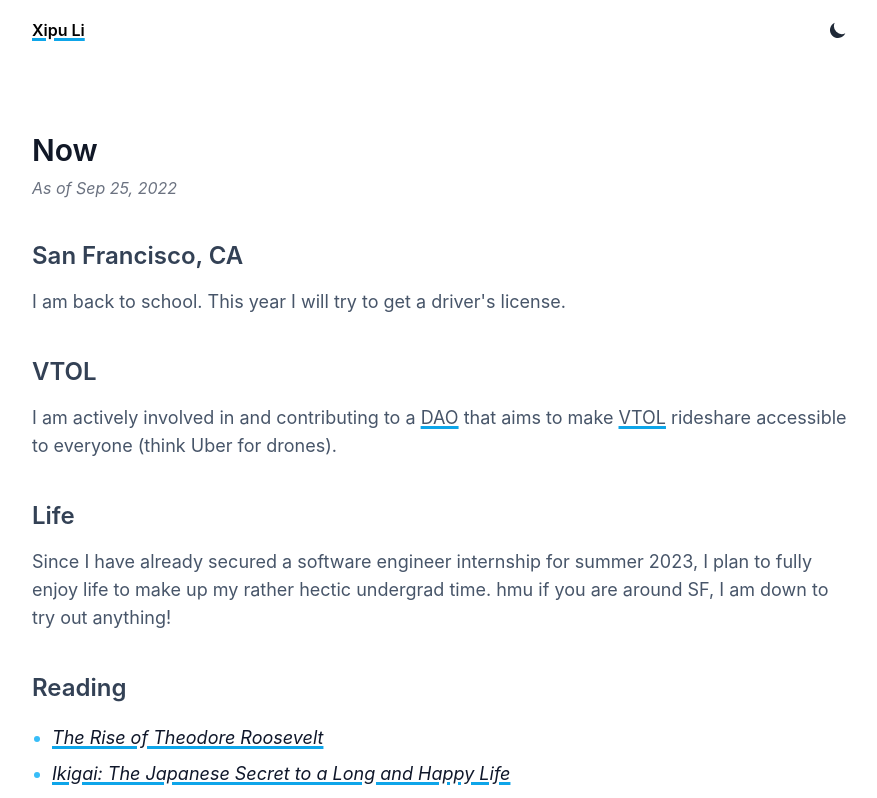
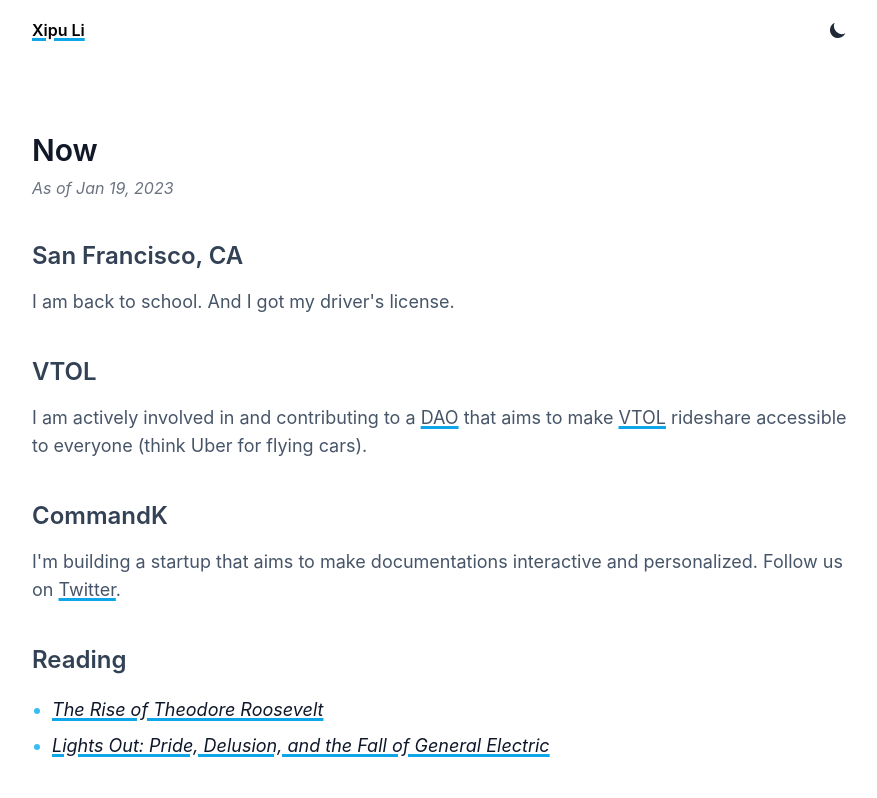
Before and after one commit to GoodluckH/personal-blog, a Next.js app: page /now in a window 1280 px wide. Shown: the top 798 px of the page, without its empty margins (196-1073 px from the left). Built offline with nearby package versions, Linux system fonts and the light colour scheme.

Commit message:
chore(now): update now page

```diff
--- a/pages/now.jsx
+++ b/pages/now.jsx
@@ -33,14 +33,13 @@ export default function Home() {
           </h2>
           <h4 className="text-gray-500 dark:text-gray-400">
             <span className="text-base italic md:text-md">
-              As of Sep 25, 2022
+              As of Jan 19, 2023
             </span>
           </h4>
           <section className="mt-[10px] md:mt-[10px]">
             <h3 className="mt-[10px] md:mt-[20px]">San Francisco, CA</h3>
             <p className="pt-2 text-base sm:text-lg text-slate-600 dark:text-slate-200">
-              I am back to school. This year I will try to get a driver&#39;s
-              license.
+              I am back to school. And I got my driver&#39;s license.
             </p>
 
             <h3 className="mt-[10px] md:mt-[20px]">VTOL</h3>
@@ -57,15 +56,12 @@ export default function Home() {
               >
                 VTOL
               </a>{' '}
-              rideshare accessible to everyone (think Uber for drones).
+              rideshare accessible to everyone (think Uber for flying cars).
             </p>
 
-            <h3 className="mt-[10px] md:mt-[20px]">Life</h3>
+            <h3 className="mt-[10px] md:mt-[20px]">CommandK</h3>
             <p className="pt-2 text-base sm:text-lg text-slate-600 dark:text-slate-200">
-              Since I have already secured a software engineer internship for
-              summer 2023, I plan to fully enjoy life to make up my rather
-              hectic undergrad time. hmu if you are around SF, I am down to try
-              out anything!
+              I&#39;m building a startup that aims to make documentations interactive and personalized. Follow us on <a href="https://twitter.com/_commandk" target="_blank" rel="noreferrer">Twitter</a>.
             </p>
 
             <h3 className="mt-[10px] md:mt-[20px]">Reading</h3>
@@ -85,6 +81,27 @@ export default function Home() {
               </li>
               <li>
                 <a
+                  href="https://amzn.to/3WqWj6J"
+                  target="_blank"
+                  rel="noreferrer"
+                  className="italic"
+                >
+                 Lights Out: Pride, Delusion, and the Fall of General Electric
+                </a>
+              </li>
+
+
+            </ul>
+            <h2></h2>
+
+            <ExpandableCard title="Book Shelf">
+            <h3 className="mt-[10px] md:mt-[20px]">2023</h3>
+              <ul
+                role="list"
+                className="text-base sm:text-lg text-slate-600 dark:text-slate-200"
+              >
+            <li>
+                <a
                   href="https://amzn.to/3DTiAV3"
                   target="_blank"
                   rel="noreferrer"
@@ -93,7 +110,15 @@ export default function Home() {
                   Ikigai: The Japanese Secret to a Long and Happy Life
                 </a>
               </li>
-              <li>
+                </ul>
+
+
+              <h3 className="mt-[10px] md:mt-[20px]">2022</h3>
+              <ul
+                role="list"
+                className="text-base sm:text-lg text-slate-600 dark:text-slate-200"
+              >
+                <li>
                 <a
                   href="https://amzn.to/3SucSwY"
                   target="_blank"
@@ -104,15 +129,6 @@ export default function Home() {
                   Soul
                 </a>
               </li>
-            </ul>
-            <h2></h2>
-
-            <ExpandableCard title="Book Shelf">
-              <h3 className="mt-[10px] md:mt-[20px]">2022</h3>
-              <ul
-                role="list"
-                className="text-base sm:text-lg text-slate-600 dark:text-slate-200"
-              >
                 <li>
                   <a
                     href="https://amzn.to/3Bu3vGW"
```
